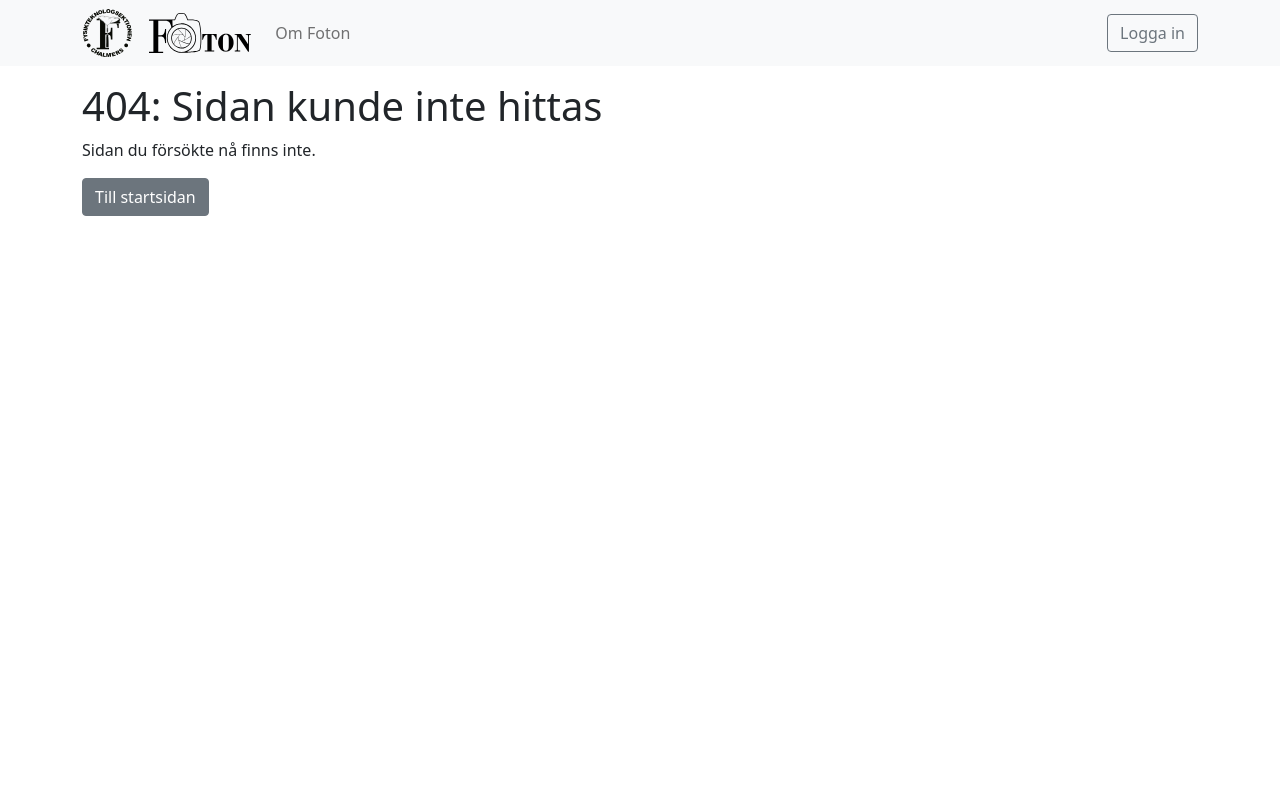
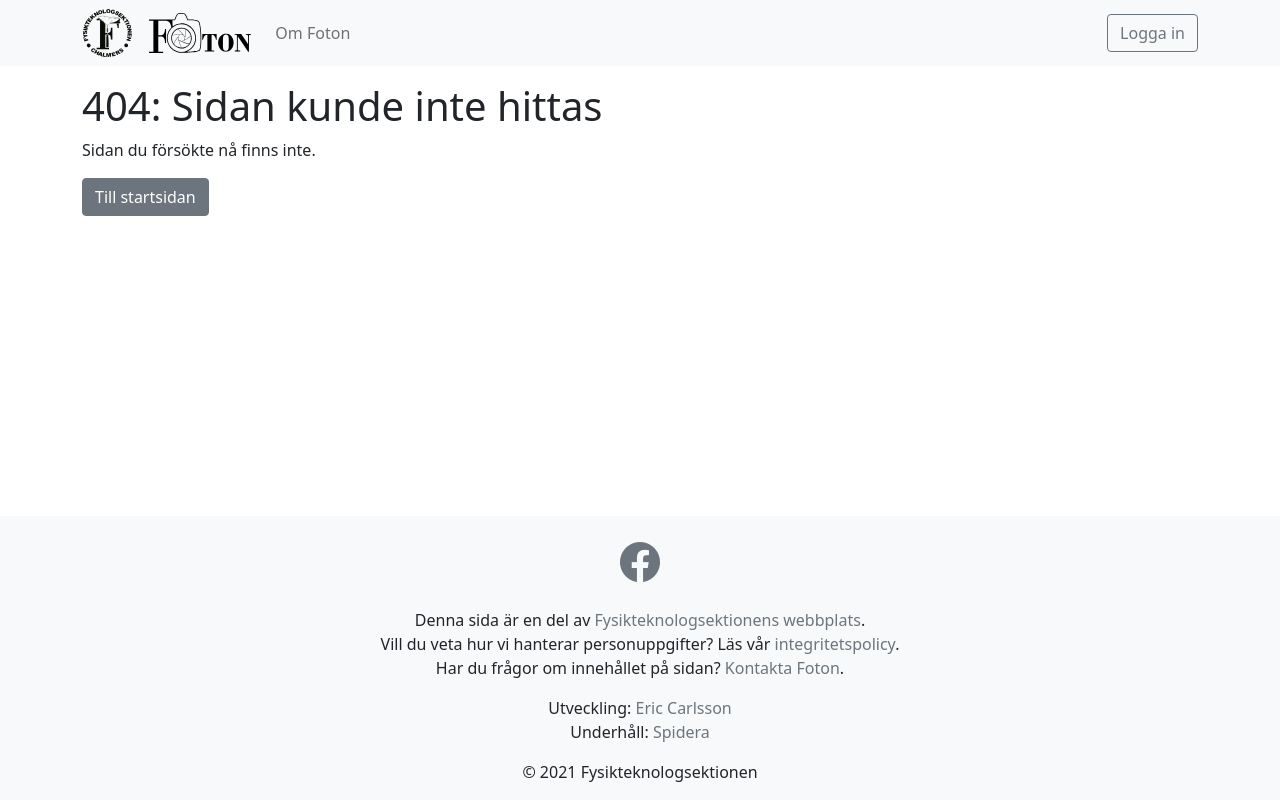
Before and after one commit to fysikteknologsektionen/foton-gallery, a React (Create React App) app in the folder client/: page /album in a window 1280 px wide. Before the commit this address had no page. Built offline with nearby package versions, Linux system fonts and the light colour scheme.

Commit message:
Add footer

```diff
--- /dev/null
+++ b/client/src/app/components/footer/index.tsx
@@ -0,0 +1,84 @@
+import React from 'react';
+
+/**
+ * Component for rendering a page footer
+ * @returns Footer component
+ */
+export const Footer: React.VFC = () => {
+  return (
+    // eslint-disable-next-line max-len
+    <footer className="bg-light">
+      <div className="container d-flex flex-column align-items-center pt-3">
+        <span className="mb-3">
+          <a
+            className="link-secondary fs-1"
+            href="https://www.facebook.com/FotonChalmers"
+            target="_blank"
+            rel="noreferrer"
+          >
+            <i className="bi-facebook" aria-label="Besök oss på facebook" />
+          </a>
+        </span>
+        <span>
+          Denna sida är en del av{' '}
+          <a
+            className="link-secondary text-decoration-none"
+            href="https://ftek.se"
+            target="_blank"
+            rel="noreferrer"
+          >
+            Fysikteknologsektionens webbplats
+          </a>
+          .
+        </span>
+        <span>
+          Vill du veta hur vi hanterar personuppgifter? Läs vår{' '}
+          <a
+            className="link-secondary text-decoration-none"
+            href="https://ftek.se/integritetspolicy"
+            target="_blank"
+            rel="noreferrer"
+          >
+            integritetspolicy
+          </a>
+          .
+        </span>
+        <span className="mb-3">
+          Har du frågor om innehållet på sidan?{' '}
+          <a
+            className="link-secondary text-decoration-none"
+            href="mailto:foton@ftek.se"
+          >
+            Kontakta Foton
+          </a>
+          .
+        </span>
+        <span>
+          Utveckling:{' '}
+          <a
+            className="link-secondary text-decoration-none"
+            href="https://github.com/ECarlsson"
+            target="_blank"
+            rel="noreferrer"
+          >
+            Eric Carlsson
+          </a>
+        </span>
+        <span className="mb-3">
+          Underhåll:{' '}
+          <a
+            className="link-secondary text-decoration-none"
+            href="https://ftek.se/spidera"
+            target="_blank"
+            rel="noreferrer"
+          >
+            Spidera
+          </a>
+        </span>
+        <span className="mb-3">
+          &copy; {new Date().getFullYear()} Fysikteknologsektionen
+        </span>
+      </div>
+    </footer>
+  );
+};
--- a/client/src/app/index.tsx
+++ b/client/src/app/index.tsx
@@ -6,6 +6,7 @@ import React, {Suspense} from 'react';
 import {AlbumPage} from './pages/album';
 import {ErrorBoundary} from 'react-error-boundary';
 import {ErrorFallback} from './components/error-fallback';
+import {Footer} from './components/footer';
 import {Header} from './components/header';
 import {ProtectedRoute} from './components/common/protected-route';
 import {SessionContextProvider} from './contexts/session';
@@ -45,6 +46,7 @@ export const App: React.VFC = () => {
               </Suspense>
             </ErrorBoundary>
           </main>
+          <Footer />
         </BrowserRouter>
       </ToastContextProvider>
     </SessionContextProvider>
```
